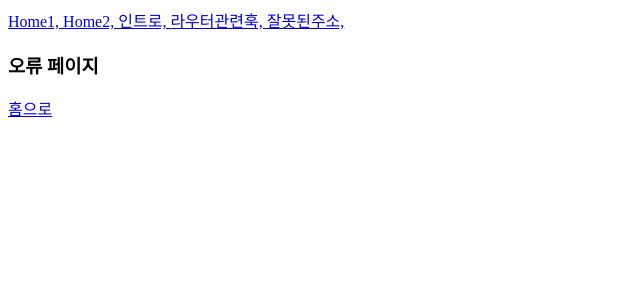
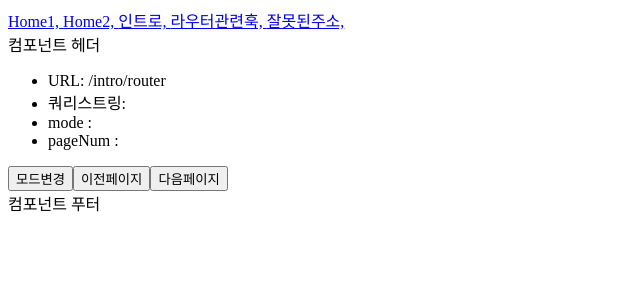
Before and after one commit to itdanja2025/2026B_react, a React (Vite) app: page /intro/router in a window 1280 px wide. Shown: the top 300 px of the page, without its empty margins (0-640 px from the left). Built offline with nearby package versions, Linux system fonts and the light colour scheme.

Commit message:
day50 3h

```diff
--- a/src/example/day04/App.jsx
+++ b/src/example/day04/App.jsx
@@ -4,6 +4,7 @@ import TopNavi from "./TopNavi";
 import NotFound from "./NotFound";
 import CommonLayout from "./CommonLayout";
 import LayoutIndex from "./LayoutIndex";
+import RouterHooks from "./RouterHooks";
 export default function App( props ){
     return (<>
         <TopNavi></TopNavi>
@@ -11,6 +12,7 @@ export default function App( props ){
             <Route path="/" element={ <Home/> } />
             <Route path="/intro" element={ <CommonLayout/>} >
                 <Route index element={ <LayoutIndex /> } />
+                <Route path="router" element={ <RouterHooks/> } />
             </Route>
             <Route path="*" element={ <NotFound/> } />
         </Routes>
--- /dev/null
+++ b/src/example/day04/RouterHooks.jsx
@@ -0,0 +1,38 @@
+import { useLocation, useSearchParams } from "react-router-dom"
+
+export default function RouterHooks( props ){
+    const location = useLocation();
+    const [searchParams , setSearchParams ] = useSearchParams();
+    // searchParams.get('변수명');
+    const mode = searchParams.get('mode');
+    const pageNum = searchParams.get('pageNum')
+
+    const changeMode = ( ) => { // mode 값이 list 이면 view 아니면 list
+        const nextMode = (mode ==='list') ? 'view' : 'list';
+        setSearchParams( { mode : nextMode , pageNum } )
+    }
+    const nextPage = () => {  // 페이지번호가 null 이면 1 아니면 +1 , parseInt( ) 문자->정수변환
+        let pageTemp = (pageNum === null || isNaN(pageNum) )
+                        ? 1 : parseInt(pageNum)+1;
+        setSearchParams( { mode , pageNum : pageTemp } )
+    }
+    const prevPage = () => {  // 페이지번호가 null 이면 1 아니면 -1 , parseInt( ) 문자->정수변환
+        let pageTemp = (pageNum === null || isNaN(pageNum) )
+                        ? 1 : parseInt(pageNum)-1;
+        setSearchParams( { mode , pageNum : pageTemp } )
+    }
+
+    return (<>
+        <div>
+            <ul>
+                <li> URL: { location.pathname } </li>
+                <li> 쿼리스트링: {location.search } </li>
+                <li> mode : { mode } </li>
+                <li> pageNum : { pageNum } </li>
+            </ul>
+            <button onClick={ changeMode }> 모드변경 </button>
+            <button onClick={ prevPage }> 이전페이지 </button>
+            <button onClick={ nextPage }> 다음페이지 </button>
+        </div>
+    </>)
+}
```
